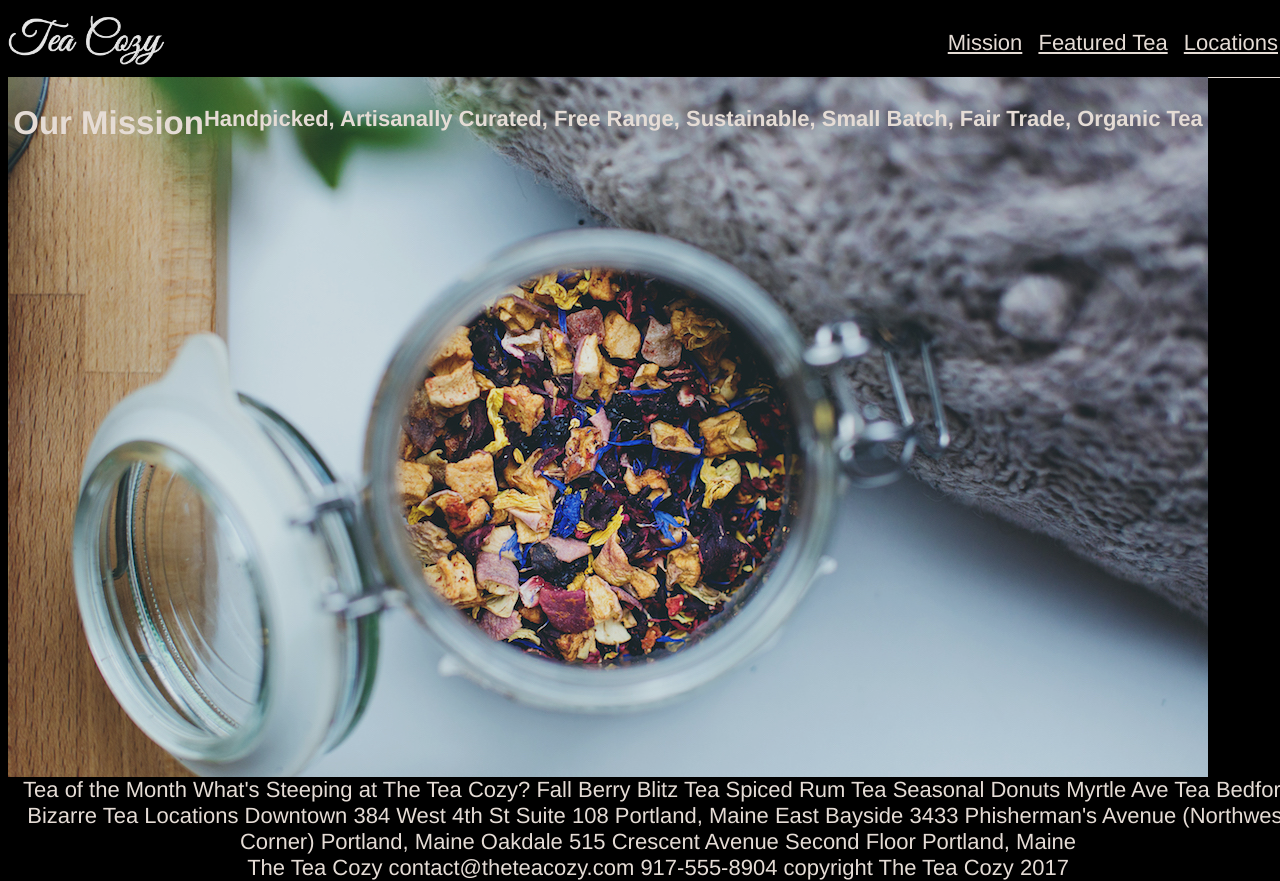
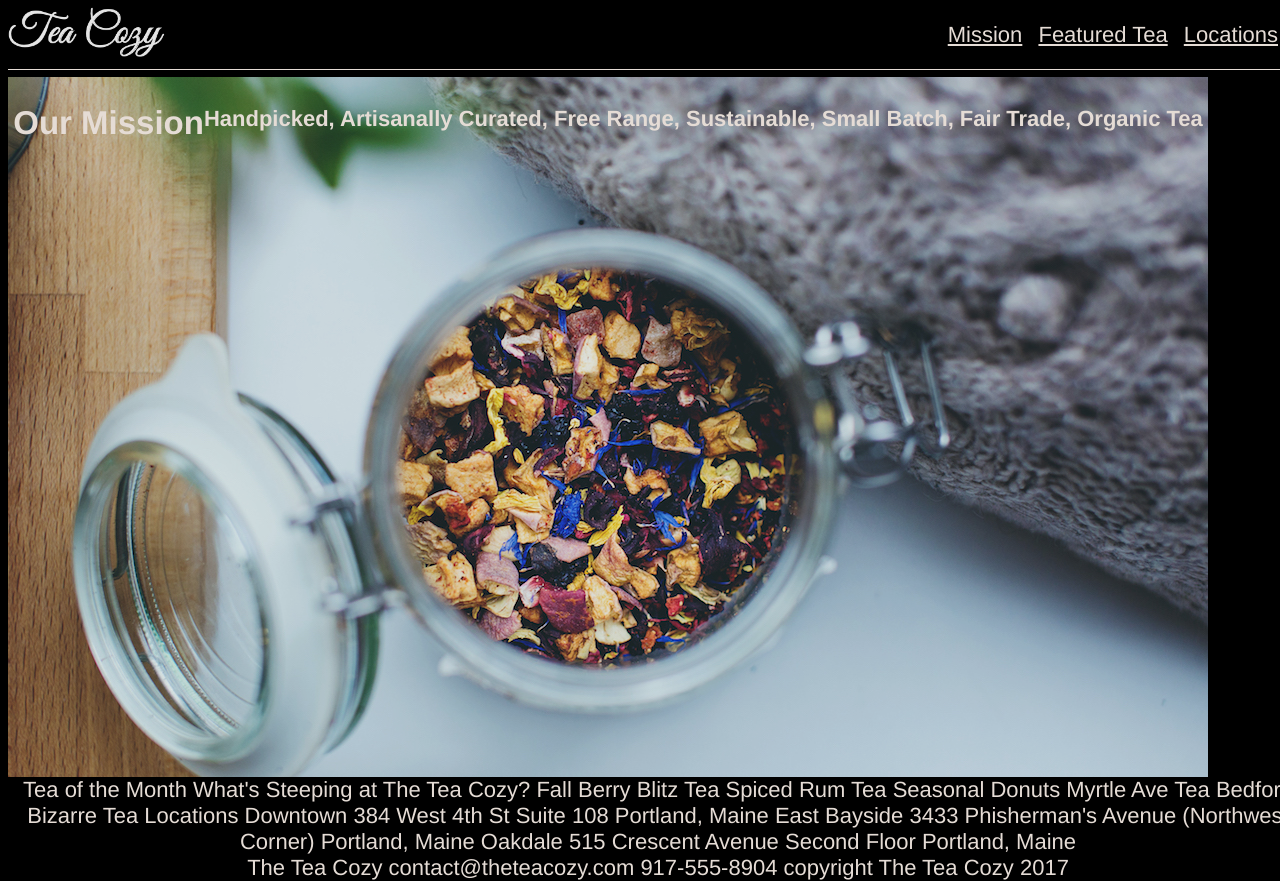
Before and after one commit to MimsCopeland/teacozy, a plain HTML site: page index.html in a window 1280 px wide. Shown: the top 881 px of the page. Drawn offline with Linux system fonts and the light colour scheme.

Commit message:
fixed header zindex still working on mission

```diff
--- a/resources/css/style.css
+++ b/resources/css/style.css
@@ -19,8 +19,11 @@ header {
   border-bottom: 1px solid seashell;
   height: 69px;
   position: fixed;
+  top: 0;
   width: 100%;
   align-items: center;
+  z-index: 10;
+  background-color: black;
 }
 
 nav a {
@@ -32,6 +35,8 @@ nav a {
 .main {
   position: relative;
   top: 69px;
+  width: 100%;
+  text-align: center;
 }
 
 .mission {
```
